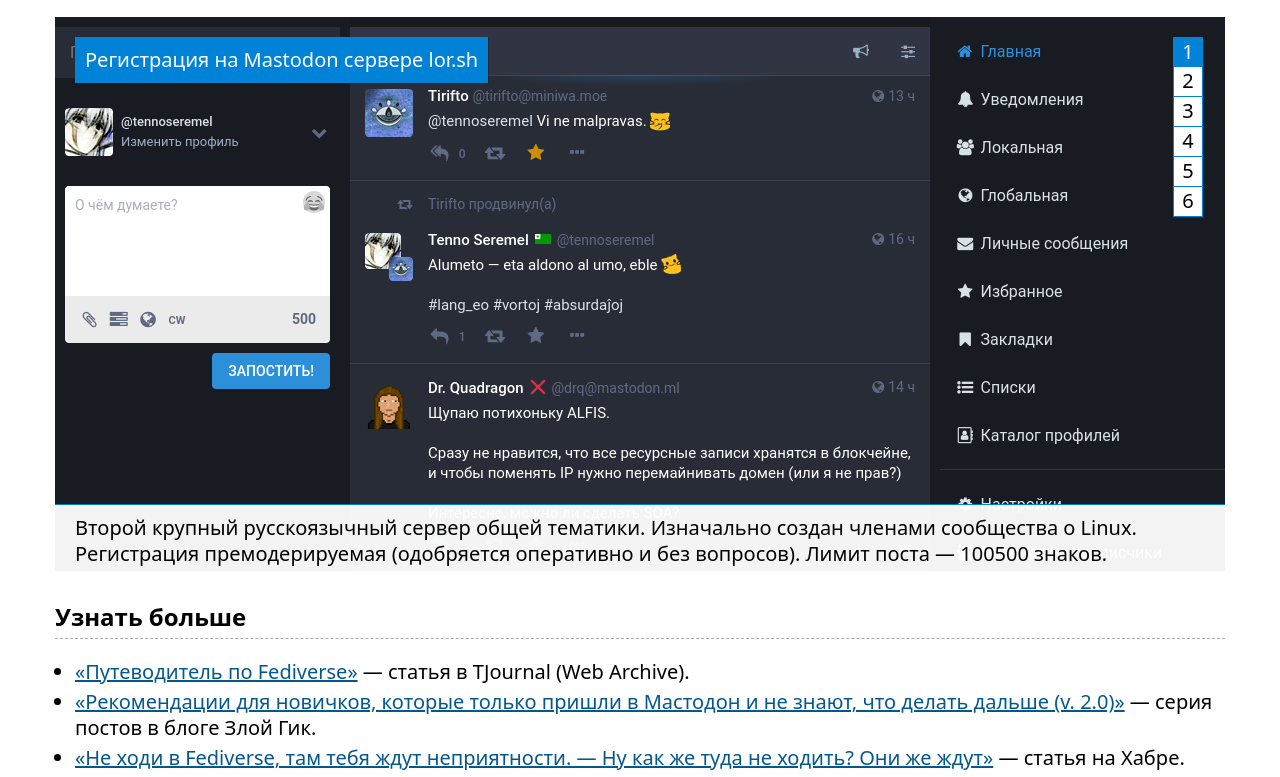
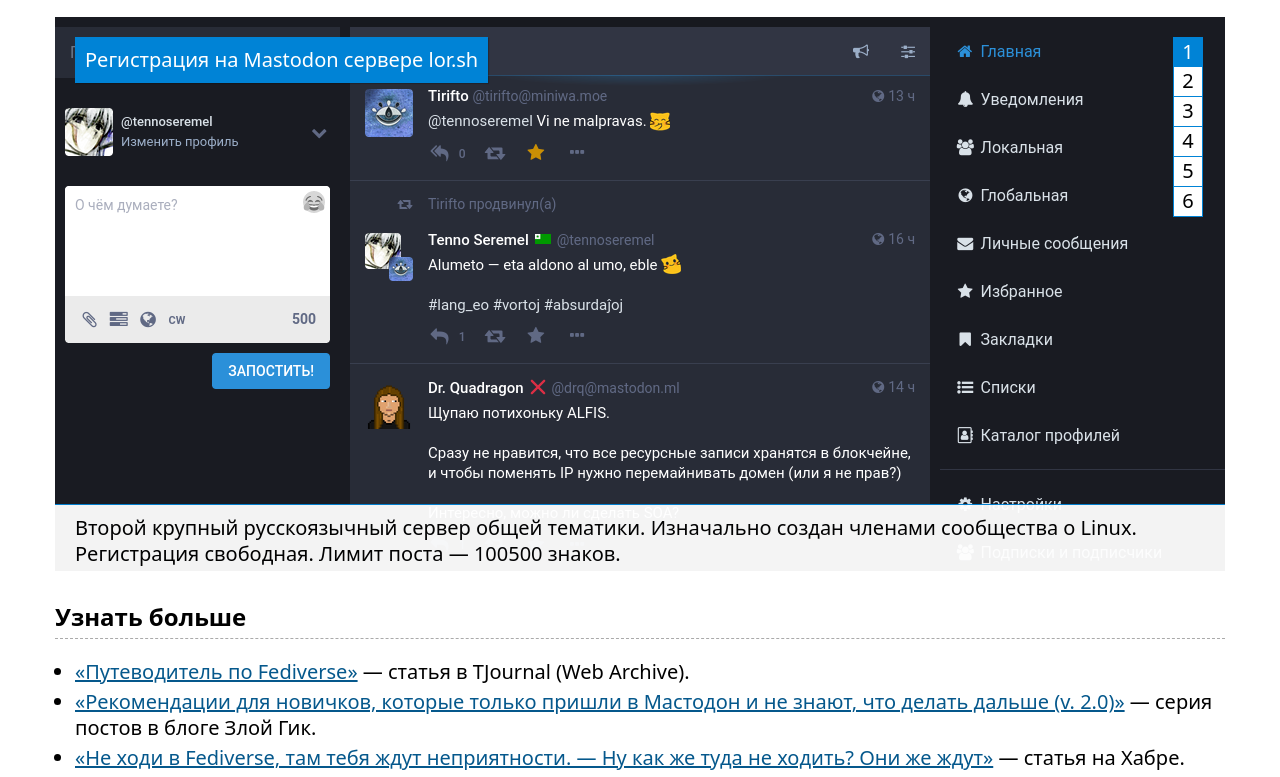
Before and after one commit to fediland/fediland.github.io, a plain HTML site: page index.html in a window 1280 px wide. Shown: the part 736-1513 px from the top of the page. Drawn offline with Linux system fonts and the light colour scheme.

Commit message:
lor.sh premoderation status update.
lor.sh premoderation status update.

```diff
--- a/index.html
+++ b/index.html
@@ -41,7 +41,7 @@
 				<ul>
 					<li><a href="https://mastodon.ml/" data-premod="data-premod" data-platform="Mastodon" data-image="images/mastodon.png" class="data-server-source default">mastodon.ml</a>. <span class="data-server-text">Крупнейший русскоязычный сервер. Регистрация премодерируемая. Лимит поста — 1000 знаков.</span></li>
 					<li><a href="https://zhub.link/" data-platform="Mastodon" data-image="images/mastodon.png" class="data-server-source default">zHub.link</a>. <span class="data-server-text">Небольшой сервер для русскоязычной аудитории. Лимит поста — 65000 знаков.</span></li>
-					<li><a href="https://lor.sh/" data-premod="data-premod" data-platform="Mastodon" data-image="images/mastodon.png" class="data-server-source default">lor.sh</a>. <span class="data-server-text">Второй крупный русскоязычный сервер общей тематики. Изначально создан членами сообщества о Linux. Регистрация премодерируемая (одобряется оперативно и без вопросов). Лимит поста — 100500 знаков.</span></li>
+					<li><a href="https://lor.sh/" data-platform="Mastodon" data-image="images/mastodon.png" class="data-server-source default">lor.sh</a>. <span class="data-server-text">Второй крупный русскоязычный сервер общей тематики. Изначально создан членами сообщества о Linux. Регистрация свободная. Лимит поста — 100500 знаков.</span></li>
 				</ul>
 				<p><a href="images/mastodon.png" title="Скриншот Mastodon"><img alt="Скриншот Mastodon" width="1170" height="554" src="images/mastodon.png"/></a></p>
 				<h3>Pleroma</h3>
```
